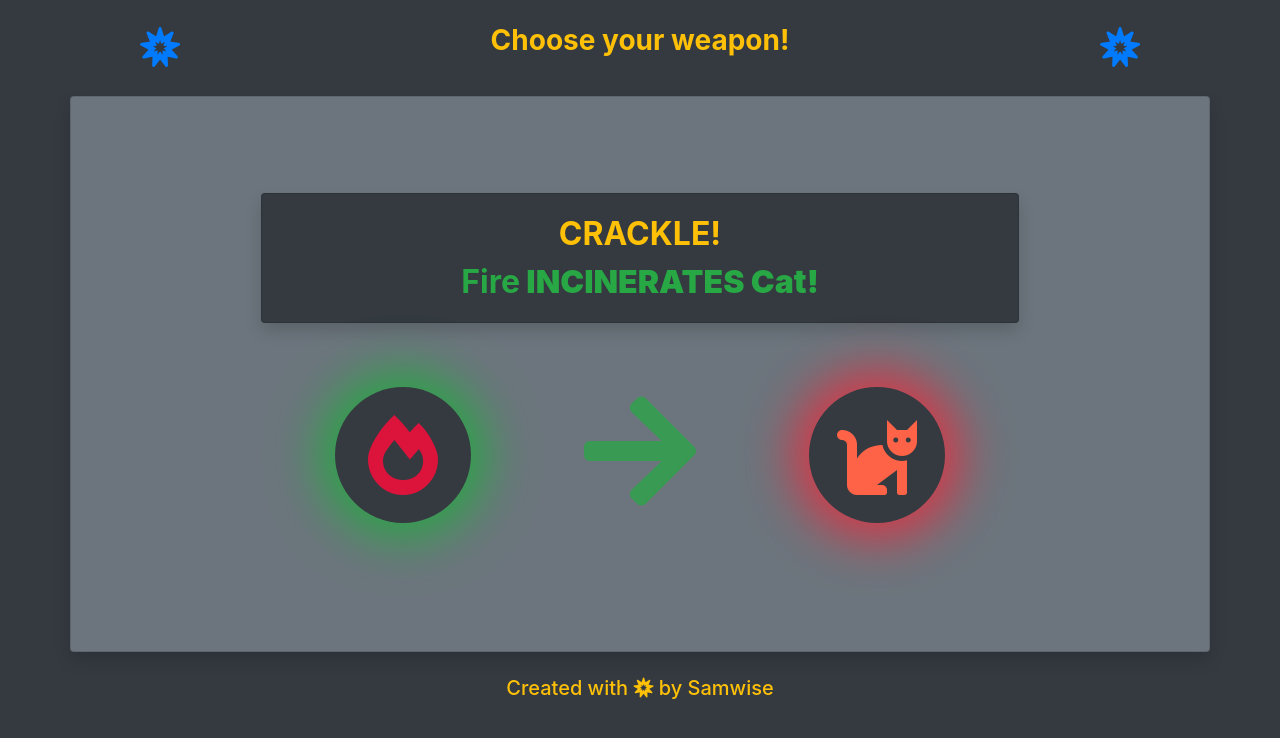
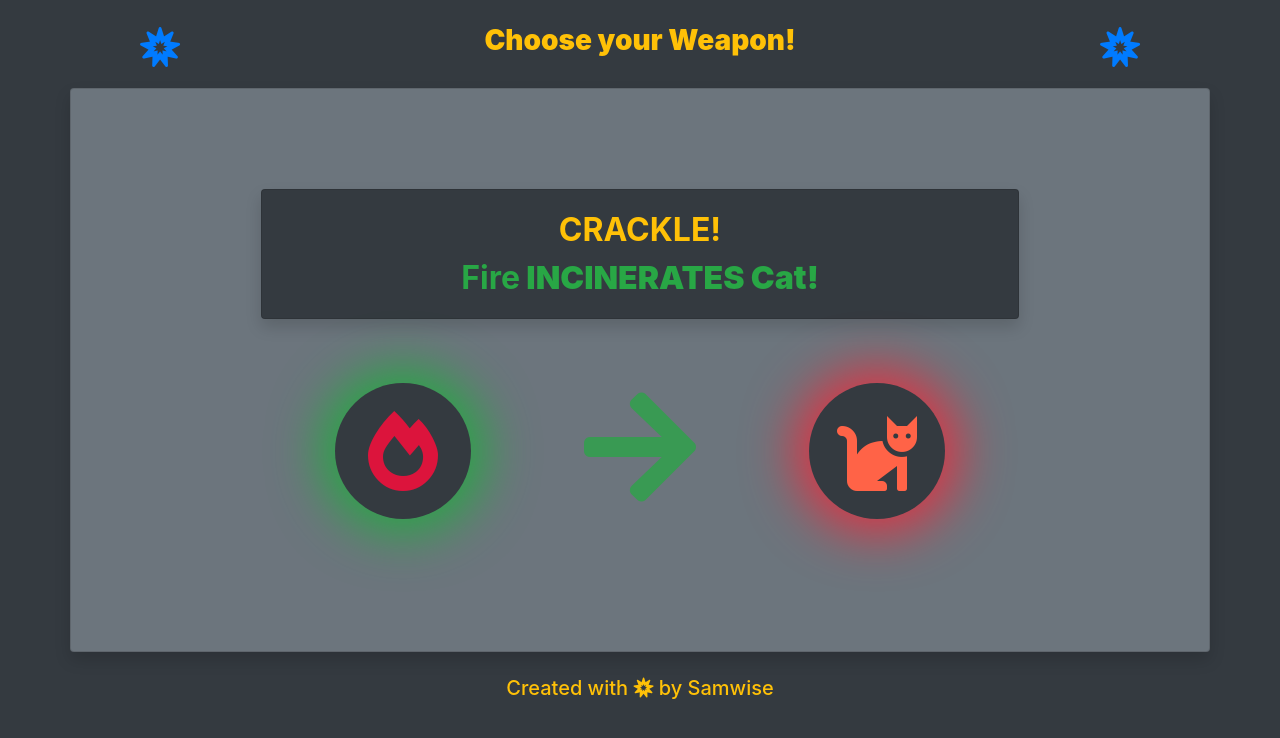
Before and after one commit to SamLimpic/super-fight, a plain HTML site: page index.html in a window 1280 px wide. Both pictures are taken after a click on the button 555 px from the left and 193 px from the top of the page. Drawn offline with nearby package versions, Linux system fonts and the light colour scheme.

Commit message:
Finalized

```diff
--- a/index.html
+++ b/index.html
@@ -16,7 +16,7 @@
 
 <body>
 
-    <header class="container-fluid bg-dark pt-4 pb-3">
+    <header class="container-fluid bg-dark pt-3 pt-md-4 pb-2 pb-md-2">
         <div class="row justify-content-between text-center align-middle">
             <div class="col-md-3 d-none d-md-block">
                 <h1>
@@ -24,7 +24,7 @@
                 </h1>
             </div>
             <div class="col-md-6">
-                <h3 id="fight">Choose your weapon!</h3>
+                <h3 id="fight"><strong>Choose your Weapon!</strong></h3>
             </div>
             <div class="col-md-3 d-none d-md-block">
                 <h1>
@@ -106,7 +106,7 @@
             </div>
         </div>
 
-        <div id="arena" class="hidden py-4 py-md-5">
+        <div id="arena" class="hidden py-4 py-md-5 my-md-1">
             <div class="row justify-content-center text-center py-md-5">
                 <div class="col-md-5 card bg-dark text-warning">
                     <h2 id="fight"></h2>
@@ -118,7 +118,7 @@
 
 
     <footer class="container-fluid bg-dark align-items-center">
-        <div class="row justify-content-center text-center pt-4 pb-3">
+        <div class="row justify-content-center text-center pt-2 pt-md-4 pb-md-3">
             <div class=" col-md-6">
                 <h5 class="text-warning">
                     Created with <large><i class="fas fa-bahai"></i></large> by Samwise
```
